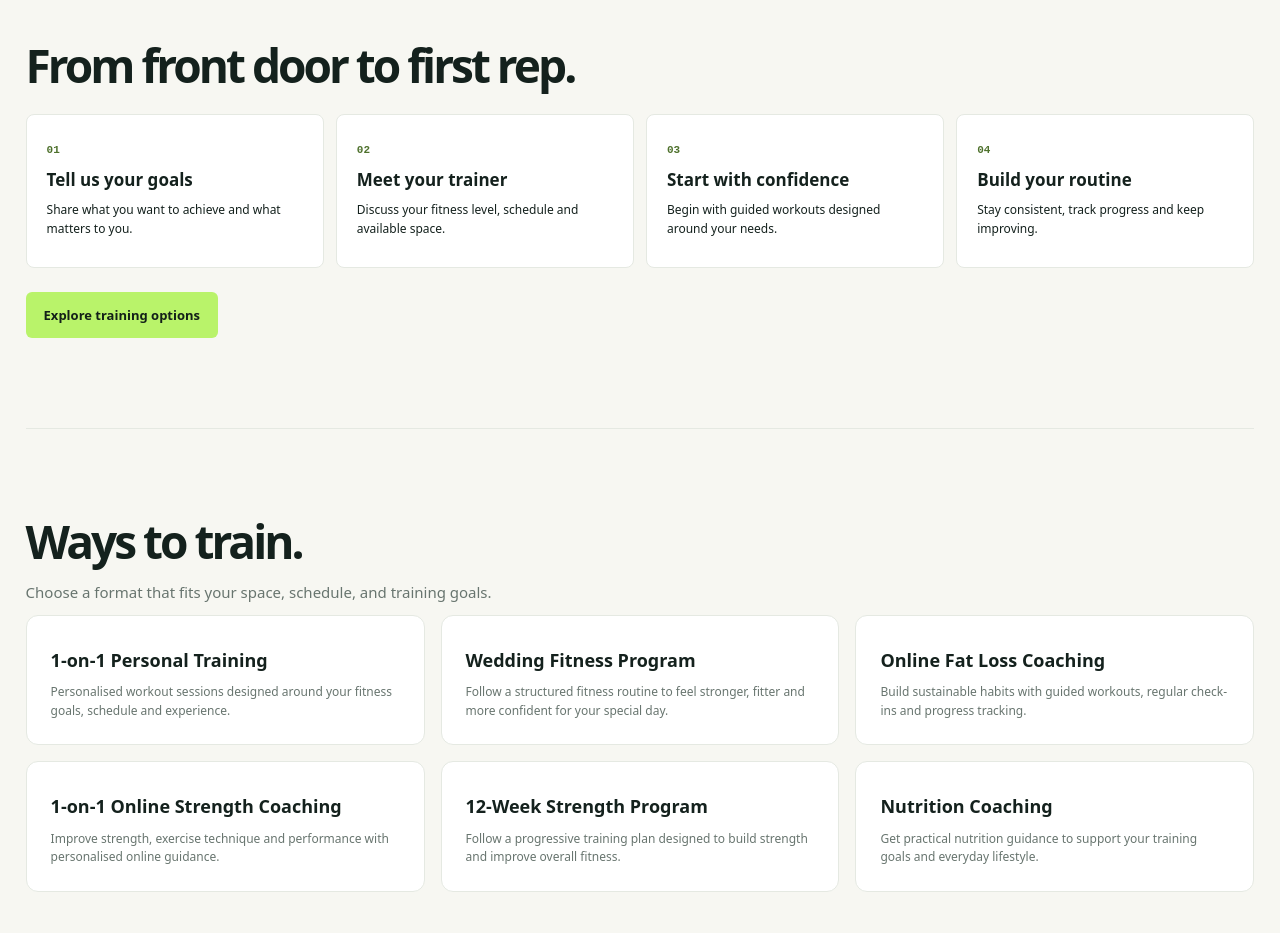
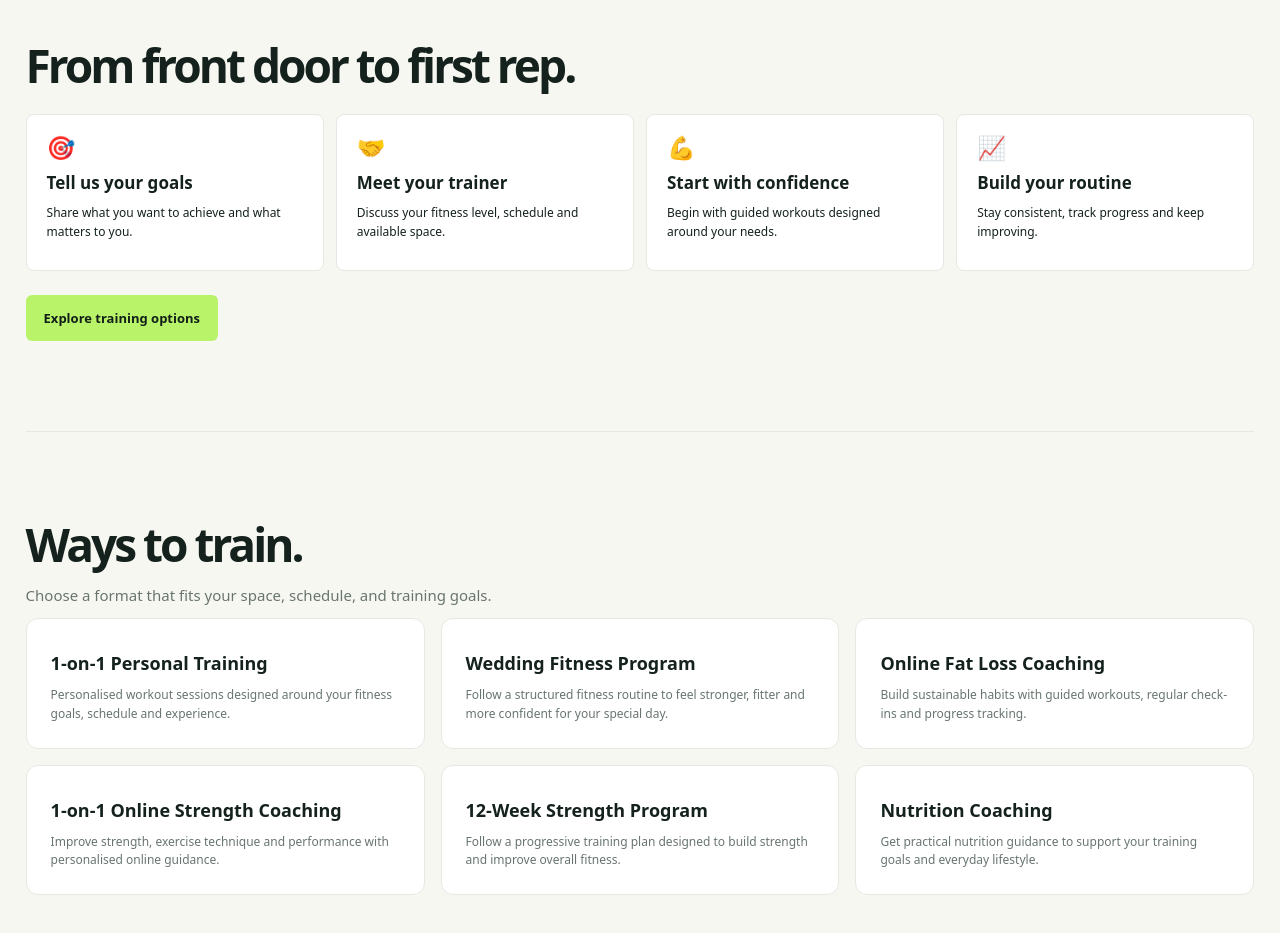
Before and after one commit to doorstep-fit/Website, a plain HTML site: page index.html in a window 1280 px wide. Shown: the part 1400-2333 px from the top of the page. Drawn offline with Linux system fonts and the light colour scheme.

Commit message:
Replace process step numbers with emojis

```diff
--- a/index.html
+++ b/index.html
@@ -152,7 +152,8 @@ main h2 { font-size: clamp(30px, 4vw, 46px); }
 #problem h3 { font-size: 16px; }
 .benefit-icon { font-size: 23px; }
 .steps h3 { font-size: 17px; }
-.steps li > span { font-size: 11px; }
+.steps li > span { font-size: 23px; }
+.steps { list-style: none; }
 .services-list h3 { font-size: 18px; }
 #problem article p, .steps p, .services-list p, .plan-grid li, .faq-list p { font-size: 12px; }
 #services > p, #pricing > p { font-size: 15px; }
@@ -241,10 +242,10 @@ main h2 { font-size: clamp(30px, 4vw, 46px); }
 <div id="how"></div>
 <h2>From front door to first rep.</h2>
 <ol class="grid benefit-grid steps">
-<li><span aria-hidden="true">01</span><h3>Tell us your goals</h3><p>Share what you want to achieve and what matters to you.</p></li>
-<li><span aria-hidden="true">02</span><h3>Meet your trainer</h3><p>Discuss your fitness level, schedule and available space.</p></li>
-<li><span aria-hidden="true">03</span><h3>Start with confidence</h3><p>Begin with guided workouts designed around your needs.</p></li>
-<li><span aria-hidden="true">04</span><h3>Build your routine</h3><p>Stay consistent, track progress and keep improving.</p></li>
+<li><span aria-hidden="true">🎯</span><h3>Tell us your goals</h3><p>Share what you want to achieve and what matters to you.</p></li>
+<li><span aria-hidden="true">🤝</span><h3>Meet your trainer</h3><p>Discuss your fitness level, schedule and available space.</p></li>
+<li><span aria-hidden="true">💪</span><h3>Start with confidence</h3><p>Begin with guided workouts designed around your needs.</p></li>
+<li><span aria-hidden="true">📈</span><h3>Build your routine</h3><p>Stay consistent, track progress and keep improving.</p></li>
 </ol>
 <div class="training-options-action"><a class="button" href="#services">Explore training options</a></div>
 </section>
```
